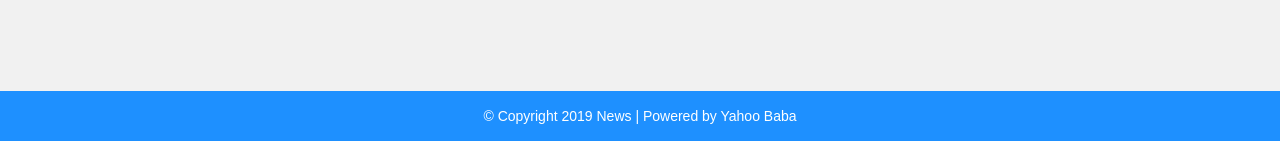
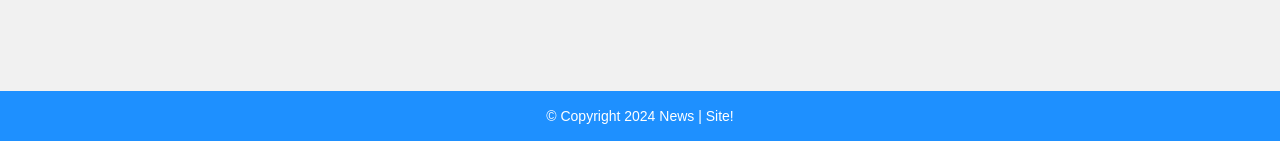
Before and after one commit to mudassir-jmi/news-site, a PHP site: page /news-site/admin/post.php in a window 1280 px wide. Shown: the part 819-960 px from the top of the page. Run offline with PHP 8.4, Linux system fonts and the light colour scheme; the visitor is signed in with stand-in values (Sample User, id 1).

Commit message:
update footer.php

```diff
--- a/admin/footer.php
+++ b/admin/footer.php
@@ -1,13 +1,11 @@
-<!-- Footer -->
 <div id ="footer">
     <div class="container">
         <div class="row">
             <div class="col-md-12">
-                <span>© Copyright 2019 News | Powered by <a href="http://yahoobaba.net/">Yahoo Baba</a></span>
+                <span>© Copyright 2024 News | Site!</span>
             </div>
         </div>
     </div>
 </div>
-<!-- /Footer -->
 </body>
 </html>
```
